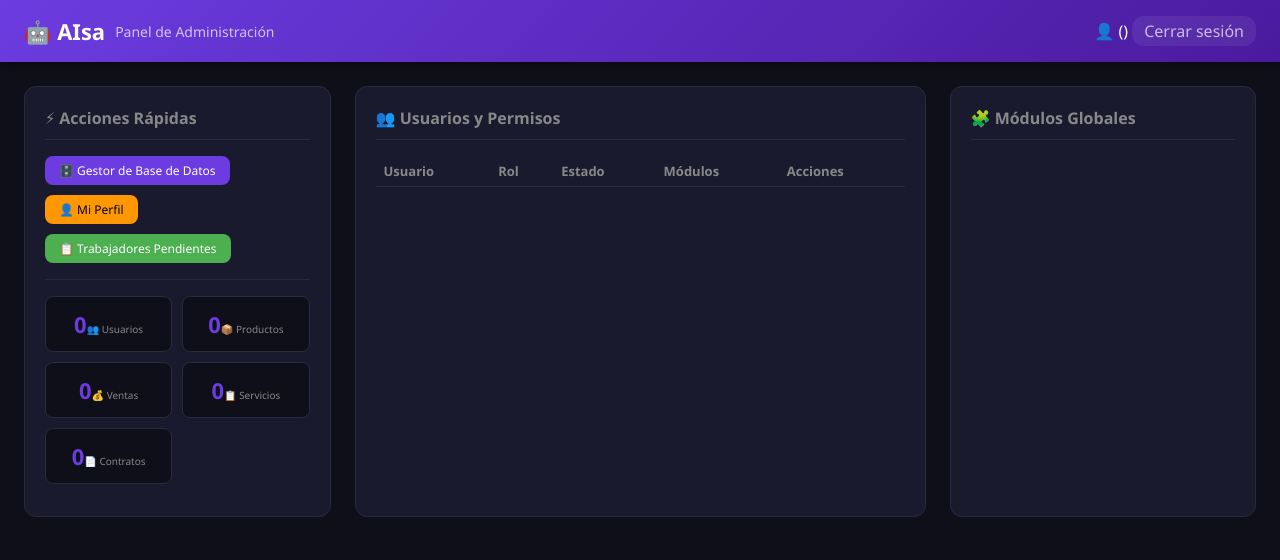
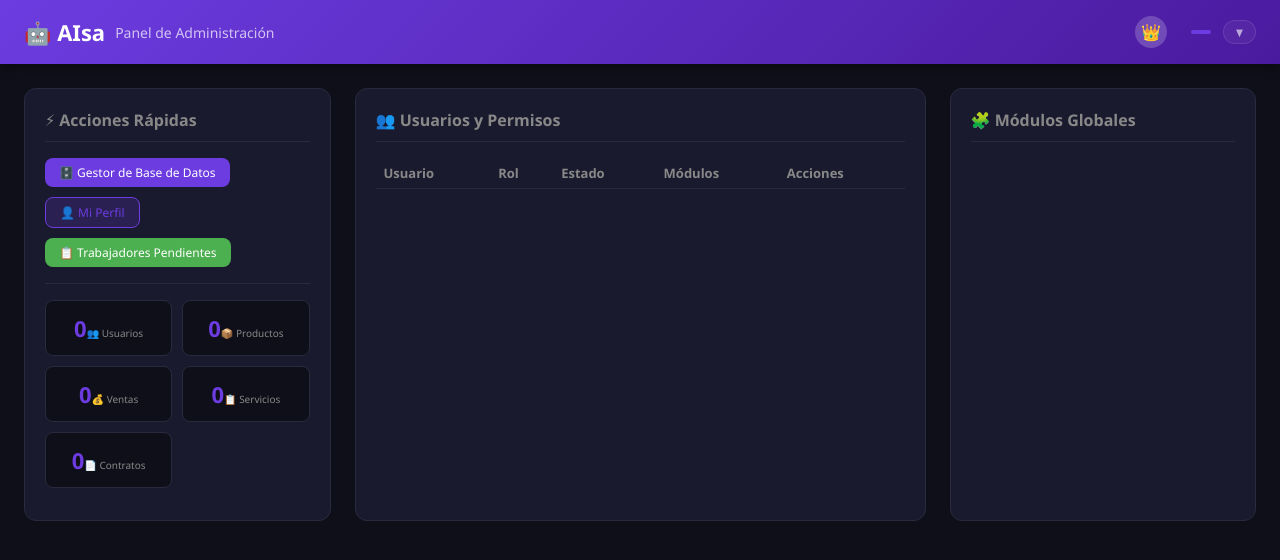
Before and after one commit to MILORDB/aisa-admin, a Flask app: template web_admin/templates/dashboard.html in a window 1280 px wide. Shown: the top 560 px of the page. Run offline with Flask 3, Linux system fonts and the light colour scheme; the template is opened without the code that fills it, so the values that code supplies are empty; some libraries are stand-ins or nearby versions.

Commit message:
Update dashboard.html

```diff
--- a/web_admin/templates/dashboard.html
+++ b/web_admin/templates/dashboard.html
@@ -21,11 +21,29 @@
             box-shadow: 0 2px 10px rgba(0,0,0,0.5);
         }
         .header h1 { font-size: 22px; display: flex; align-items: center; gap: 10px; }
+        .header .user {
+            display: flex;
+            align-items: center;
+            gap: 12px;
+        }
         .header .user a {
             color: #fff; text-decoration: none; opacity: 0.7;
             padding: 4px 12px; border-radius: 12px; background: rgba(255,255,255,0.1);
         }
         .header .user a:hover { opacity: 1; background: rgba(255,255,255,0.2); }
+        .header .user .user-name {
+            font-size: 14px;
+        }
+        .header .user .user-avatar {
+            width: 32px;
+            height: 32px;
+            border-radius: 50%;
+            background: rgba(255,255,255,0.2);
+            display: flex;
+            align-items: center;
+            justify-content: center;
+            font-size: 16px;
+        }
 
         .container { display: flex; gap: 24px; padding: 24px; max-width: 1400px; margin: 0 auto; flex-wrap: wrap; }
         .card {
@@ -109,6 +127,14 @@
         .btn-danger { background: #f44336; color: #fff; }
         .btn-danger:hover { background: #c62828; }
         .btn-sm { padding: 4px 12px; font-size: 11px; }
+        .btn-perfil {
+            background: rgba(108,60,224,0.2);
+            color: #6c3ce0;
+            border: 1px solid #6c3ce0;
+        }
+        .btn-perfil:hover {
+            background: rgba(108,60,224,0.4);
+        }
 
         .admin-actions {
             display: flex; gap: 10px; flex-wrap: wrap; margin-top: 12px;
@@ -130,12 +156,81 @@
         .stats-mini .stat .num { font-size: 22px; font-weight: 700; color: #6c3ce0; }
         .stats-mini .stat .label { font-size: 10px; color: #888; }
 
+        .user-menu {
+            position: relative;
+            display: inline-block;
+        }
+        .user-menu .dropdown {
+            display: none;
+            position: absolute;
+            right: 0;
+            top: 100%;
+            background: #1a1a2e;
+            border: 1px solid #2a2a3e;
+            border-radius: 8px;
+            min-width: 180px;
+            padding: 8px 0;
+            box-shadow: 0 8px 30px rgba(0,0,0,0.5);
+            z-index: 1000;
+        }
+        .user-menu .dropdown.show { display: block; }
+        .user-menu .dropdown a {
+            display: flex;
+            align-items: center;
+            gap: 10px;
+            padding: 8px 16px;
+            color: #aaa;
+            text-decoration: none;
+            font-size: 13px;
+            transition: background 0.2s;
+        }
+        .user-menu .dropdown a:hover {
+            background: #2a2a3e;
+            color: #fff;
+        }
+        .user-menu .dropdown .divider {
+            height: 1px;
+            background: #2a2a3e;
+            margin: 4px 12px;
+        }
+        .user-menu .dropdown .danger {
+            color: #ff6b6b;
+        }
+        .user-menu .dropdown .danger:hover {
+            background: rgba(244,67,54,0.1);
+        }
+        .user-menu .user-toggle {
+            cursor: pointer;
+            display: flex;
+            align-items: center;
+            gap: 8px;
+            padding: 4px 12px;
+            border-radius: 20px;
+            background: rgba(255,255,255,0.05);
+            border: 1px solid rgba(255,255,255,0.1);
+            transition: background 0.3s;
+        }
+        .user-menu .user-toggle:hover {
+            background: rgba(255,255,255,0.1);
+        }
+        .user-menu .user-toggle .arrow {
+            font-size: 10px;
+            opacity: 0.6;
+            transition: transform 0.3s;
+        }
+        .user-menu .user-toggle:hover .arrow {
+            transform: rotate(180deg);
+        }
+
         @media (max-width: 768px) {
             .container { padding: 16px; }
             .card { min-width: 100%; }
             .tabla { font-size: 11px; }
             .acciones-cell { flex-direction: column; gap: 2px; }
             .acciones-cell .btn-sm { width: 100%; text-align: center; }
+            .header { flex-wrap: wrap; gap: 8px; padding: 12px 16px; }
+            .header .user { flex-wrap: wrap; }
+            .user-menu .dropdown { right: -10px; }
         }
     </style>
 </head>
@@ -144,8 +239,28 @@
     <header class="header">
         <h1>🤖 AIsa <span style="font-size:14px;font-weight:normal;opacity:0.7;">Panel de Administración</span></h1>
         <div class="user">
-            <span>👤 {{ usuario.nombre or usuario.username }} ({{ usuario.rol }})</span>
-            <a href="/logout">Cerrar sesión</a>
+            <div class="user-avatar">👑</div>
+            <span class="user-name">{{ usuario.nombre or usuario.username }}</span>
+            <span class="badge admin">{{ usuario.rol }}</span>
+
+            <!-- Menú de usuario -->
+            <div class="user-menu" id="userMenu">
+                <div class="user-toggle" onclick="toggleUserMenu()">
+                    <span class="arrow">▼</span>
+                </div>
+                <div class="dropdown" id="userDropdown">
+                    <a href="/perfil">
+                        <span>👤</span> Mi Perfil
+                    </a>
+                    <a href="/admin/db">
+                        <span>🗄️</span> Gestor BD
+                    </a>
+                    <div class="divider"></div>
+                    <a href="/logout" class="danger">
+                        <span>🚪</span> Cerrar sesión
+                    </a>
+                </div>
+            </div>
         </div>
     </header>
 
@@ -156,7 +271,7 @@
             <h2>⚡ Acciones Rápidas</h2>
             <div class="admin-actions">
                 <a href="/admin/db" class="btn btn-primary">🗄️ Gestor de Base de Datos</a>
-                <a href="/admin/perfil" class="btn btn-warning">👤 Mi Perfil</a>
+                <a href="/perfil" class="btn btn-perfil">👤 Mi Perfil</a>
                 <a href="/admin/trabajadores/pendientes" class="btn btn-success">📋 Trabajadores Pendientes</a>
             </div>
 
@@ -199,6 +314,22 @@
 
     <script>
         let modulosGlobales = [];
+
+        // ============================================
+        // MENÚ DE USUARIO
+        // ============================================
+        function toggleUserMenu() {
+            const dropdown = document.getElementById('userDropdown');
+            dropdown.classList.toggle('show');
+        }
+
+        // Cerrar menú al hacer clic fuera
+        document.addEventListener('click', function(e) {
+            const menu = document.getElementById('userMenu');
+            if (!menu.contains(e.target)) {
+                document.getElementById('userDropdown').classList.remove('show');
+            }
+        });
 
         // ============================================
         // CARGAR DATOS
```
